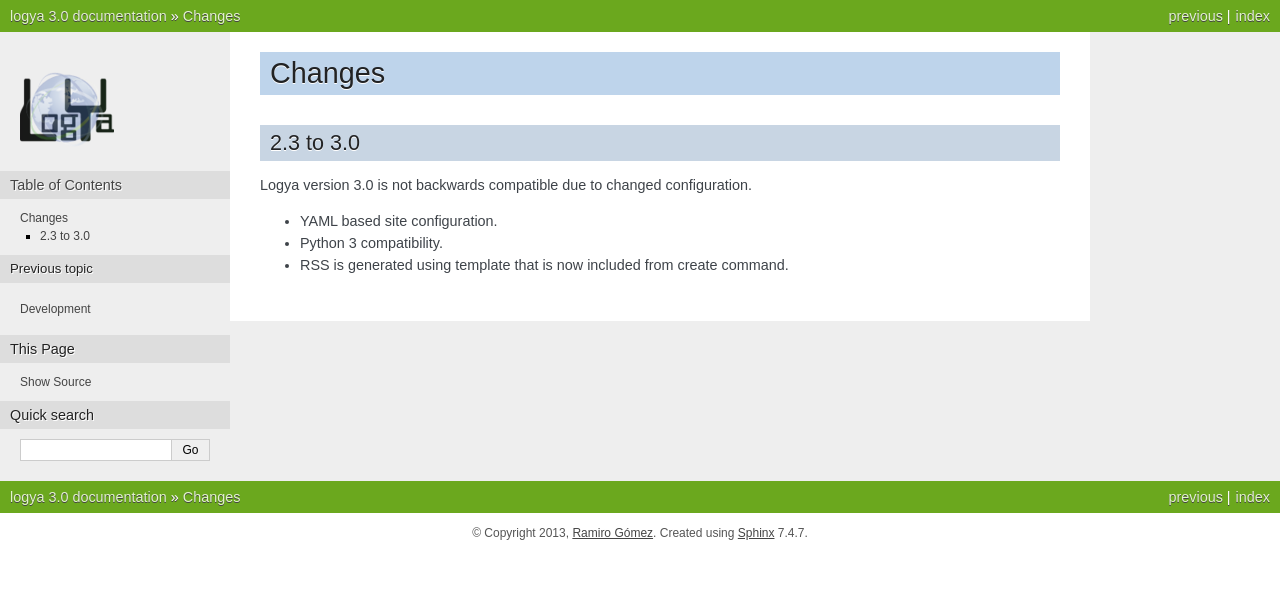
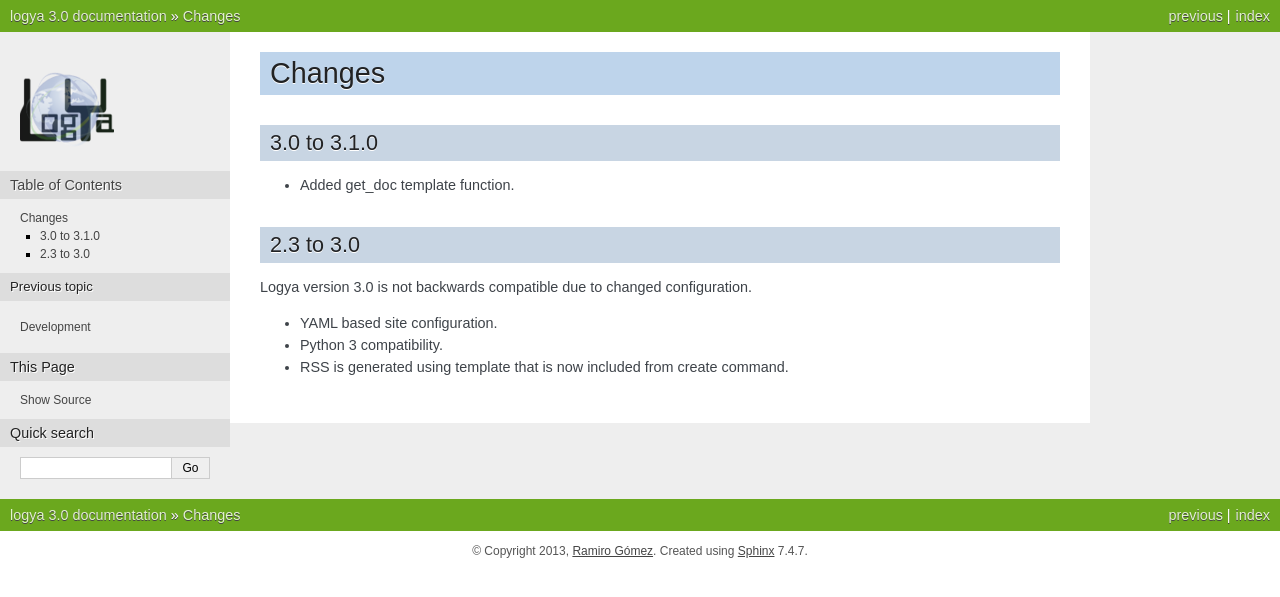
Before and after one commit to yaph/logya, a Sphinx documentation site: the page built from docs/changes.rst, in a window 1280 px wide. Shown: the top 597 px of the page. Built offline with Sphinx 7.4.7, drawn with Linux system fonts in a browser that asks for light colours; pages that are not in the unit, such as notebooks, are missing from menus.

Commit message:
changelog

```diff
--- a/docs/changes.rst
+++ b/docs/changes.rst
@@ -2,6 +2,12 @@
 
 Changes
 =======
+
+3.0 to 3.1.0
+------------
+
+* Added get_doc template function.
+
 
 2.3 to 3.0
 ----------
```
Also changed, not shown: 1 other file.
